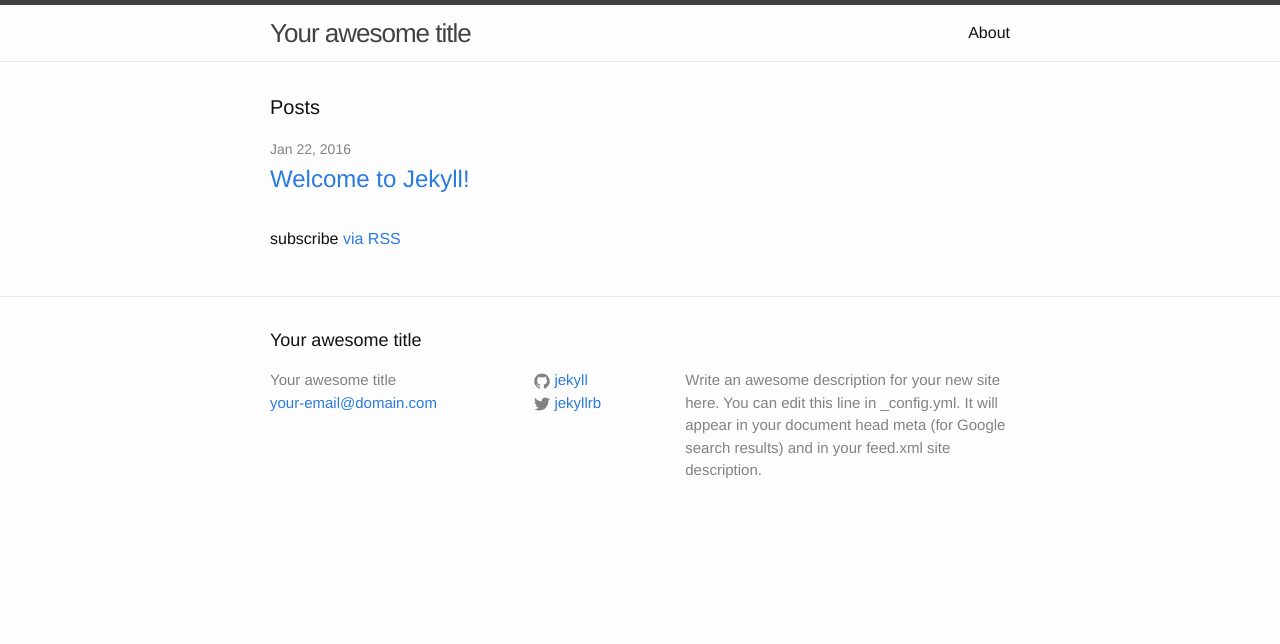
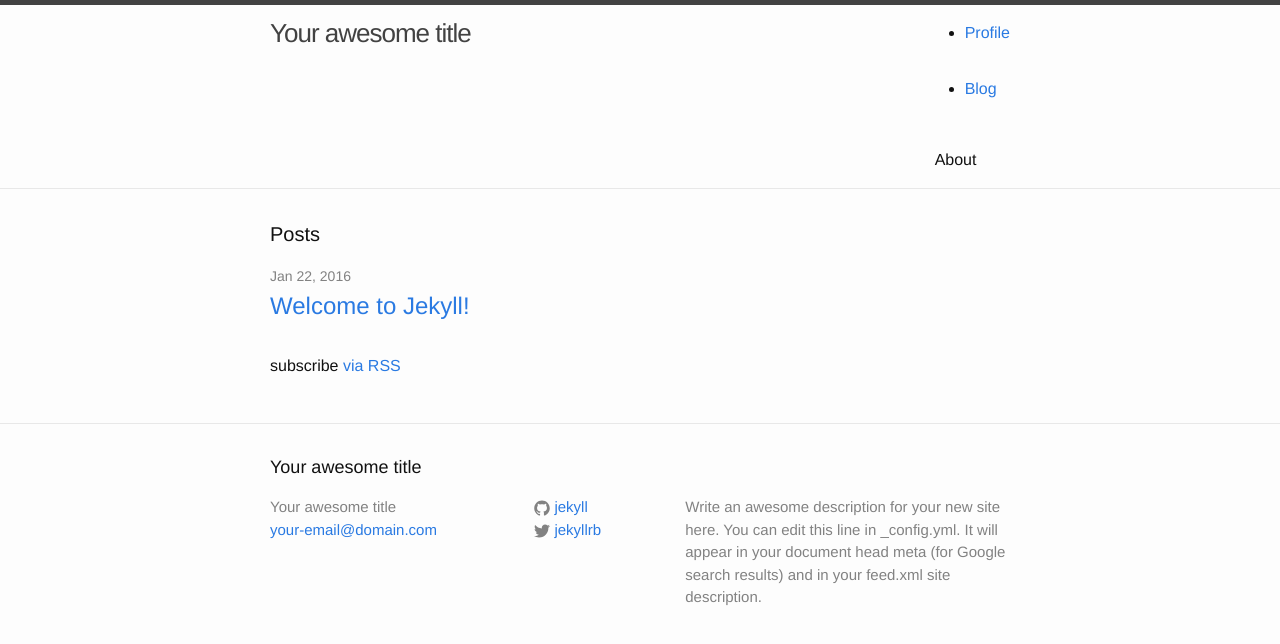
Before and after one commit to PixelPaper/pixelpaper.github.io, a Jekyll site: the page built from blog.html, in a window 1280 px wide. Shown: the top 644 px of the page. Built offline with Jekyll 4.4.1, drawn with Linux system fonts in a browser that asks for light colours.

Commit message:
Update header.html

```diff
--- a/_includes/header.html
+++ b/_includes/header.html
@@ -6,11 +6,10 @@
 
     <nav class="site-nav">
       <a href="#" class="menu-icon">
-        <svg viewBox="0 0 18 15">
-          <path fill="#424242" d="M18,1.484c0,0.82-0.665,1.484-1.484,1.484H1.484C0.665,2.969,0,2.304,0,1.484l0,0C0,0.665,0.665,0,1.484,0 h15.031C17.335,0,18,0.665,18,1.484L18,1.484z"/>
-          <path fill="#424242" d="M18,7.516C18,8.335,17.335,9,16.516,9H1.484C0.665,9,0,8.335,0,7.516l0,0c0-0.82,0.665-1.484,1.484-1.484 h15.031C17.335,6.031,18,6.696,18,7.516L18,7.516z"/>
-          <path fill="#424242" d="M18,13.516C18,14.335,17.335,15,16.516,15H1.484C0.665,15,0,14.335,0,13.516l0,0 c0-0.82,0.665-1.484,1.484-1.484h15.031C17.335,12.031,18,12.696,18,13.516L18,13.516z"/>
-        </svg>
+        <ul>
+           <li><a href="profile.html">Profile</a></li>
+           <li><a href="blog.html">Blog</a></li>
+        </ul>
       </a>
 
       <div class="trigger">
```
